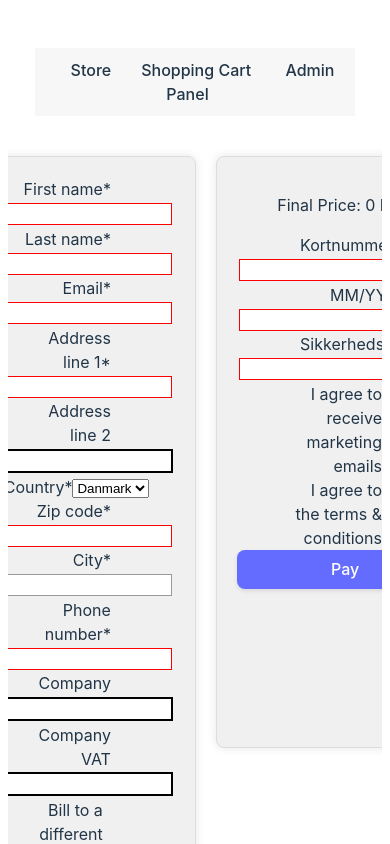
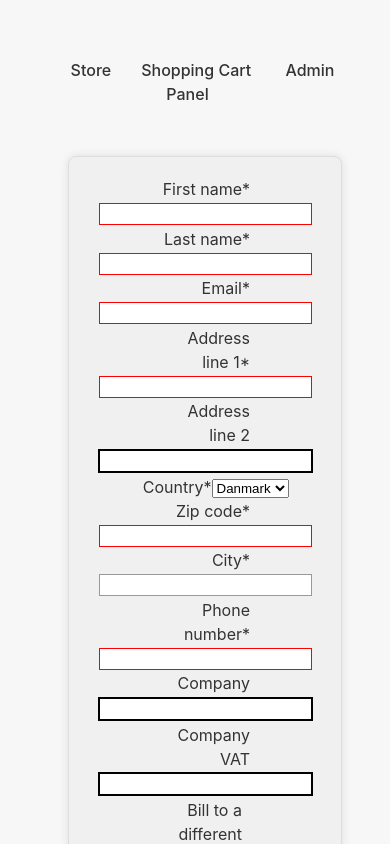
Before and after one commit to SiGoldbach/FrontendWebShop9, a React (Vite) app: page /cart in a window 390 px wide. Both pictures are taken after a click on the button "Continue to checkout". Shown: the top 844 px of the page. Built offline with nearby package versions, Linux system fonts and the light colour scheme; no server answers.

Commit message:
Beginning of mobile layout fix

```diff
--- a/src/Pages/index.css
+++ b/src/Pages/index.css
@@ -1,9 +1,13 @@
+/*
+This file contains a lot of AI usage for the basic styles, edited manually to fit preferences
+*/
+
 :root {
   font-family: Inter, system-ui, Avenir, Helvetica, Arial, sans-serif;
   min-height: 100vh;
   line-height: 1.5;
   font-weight: 400;
-  --text-primary-color: #333333;
+  --text-color: #333333;
   --text-secondary-color: #555555;
   --accent-primary-color: #3273dc;
   --accent-secondary-color: #4e8ef7;
@@ -14,7 +18,6 @@
   --button-text-color: #fff;
   --border-color: #dddddd;
   --shadow-color: rgba(0, 0, 0, 0.1);
-  --inactive-color: #666;
   color-scheme: light dark;
   color: var(--text-color);
   background-color: var(--background-color);
@@ -23,6 +26,7 @@
 @media (prefers-color-scheme: dark) {
   :root {
     --text-color: #E0E0E0;
+    --text-secondary-color: #a2a2a2;
     --background-color: #121212;
     --box-background-color: #1E1E1E;
     --line-color: #2C2C2C;
@@ -31,7 +35,6 @@
     --button-text-color: #fff;
     --border-color: #2C2C2C;
     --shadow-color: rgba(255, 255, 255, 0.05);
-    --inactive-color: #555;
   }
 }
 
@@ -70,29 +73,19 @@ button:focus-visible {
   outline: 4px auto -webkit-focus-ring-color;
 }
 
-@media (prefers-color-scheme: light) {
-  :root {
-    color: #213547;
-    background-color: #ffffff;
-  }
-  a:hover {
-    color: #747bff;
-  }
-  button {
-    background-color: #f9f9f9;
-  }
-}
 
-.cartItemsContainer {
-  max-width: 1280px;
+
+.cartItemsContainer, .checkoutContainer {
   margin: auto;
   background: var(--box-background-color);
   border: 1px solid var(--border-color);
   padding: 20px;
   border-radius: 8px;
-  text-align: center;
-  align-items: center;
   box-shadow: 0 0 10px var(--shadow-color);
+}
+
+.cartItemsContainer {
+  margin-bottom: 20px;
 }
 
 .image-text {
@@ -214,24 +207,7 @@ button:focus-visible {
 
 .displaySingleItemPrice {
   font-size: 0.7em;
-  color: var(--inactive-color);
-}
-
-
-
-/*
-Most if not all of the following are AI-generated
-*/
-
-.checkoutContainer {
-  max-width: 500px;
-  max-height: 350px;
-  margin-left: 20px;
-  background: var(--box-background-color);
-  border-radius: 8px;
-  padding: 20px;
-  box-shadow: 0 0 10px var(--shadow-color);
-  border: 1px solid var(--border-color);
+  color: var(--text-secondary-color);
 }
 
 .page-container {
@@ -242,8 +218,8 @@ Most if not all of the following are AI-generated
   padding: 20px;
   text-align: center;
   overflow: auto;
+}
 
-}
 
 .formsContainer {
   margin-left: 20px;
@@ -375,6 +351,14 @@ Most if not all of the following are AI-generated
   display: flex;
   justify-content: center;
   padding: 20px;
+  align-items: center;
+}
+
+@media screen and (max-width: 768px) { /* <768px should be vertical mobile */
+  .shoppingCartContainer {
+    flex-direction: column;
+    margin: auto;
+  }
 }
 
 .product-card {
@@ -395,7 +379,7 @@ Most if not all of the following are AI-generated
 }
 
 .product-name {
-  color: var(--text-primary-color);
+  color: var(--text-color);
   font-size: 1.2em;
   margin-bottom: 8px;
 }
@@ -458,7 +442,7 @@ Most if not all of the following are AI-generated
 
 .product-description {
   font-size: 1rem;
-  color: var(--inactive-color);
+  color: var(--text-secondary-color);
   margin-bottom: 12px;
 }
 
```
